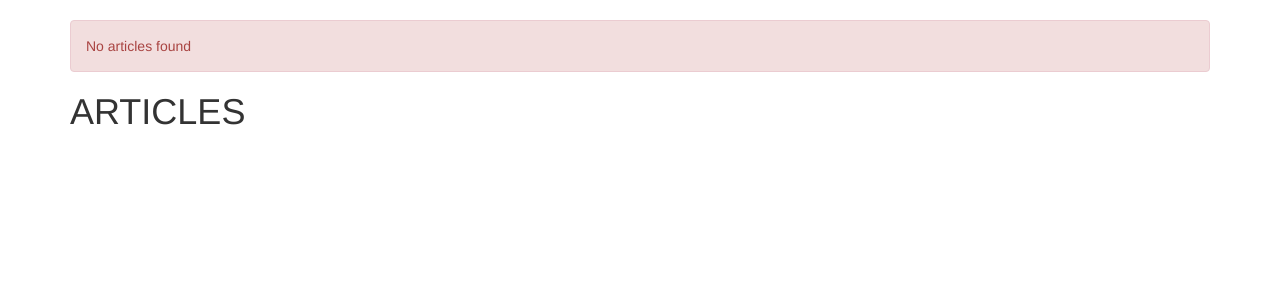
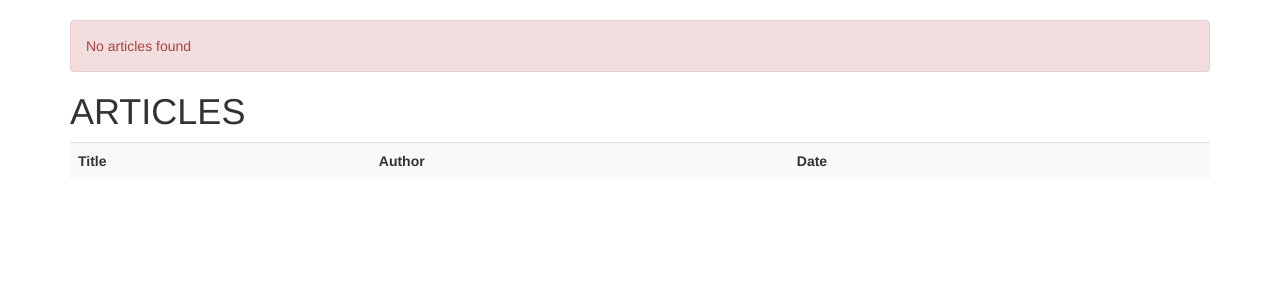
Before and after one commit to mndragos/Flask_Application_Tutorial, a Flask app: page /articles/articles in a window 1280 px wide. Shown: the part 52-352 px from the top of the page. Run offline with Flask 2, Linux system fonts and the light colour scheme; data that the repository does not hold is empty; some libraries are stand-ins or nearby versions.

```diff
--- a/flask_application_tutorial/templates/articles/articles.html
+++ b/flask_application_tutorial/templates/articles/articles.html
@@ -2,14 +2,22 @@
 
 {% block body %}
 <h1>ARTICLES</h1>
-<ul class="list-group">
-
+<table class="table table-striped" >
+    <tr>
+        <th scope="col" >Title</th>
+        <th scope="col">Author</th>
+        <th scope="col">Date</th>
+        <th scope="col"></th>
+    </tr>
     {% for article in articles %}
-        <li class="list-group-item">
-            <a href="{{url_for("articles.article", id=article.id)}}">{{article.title}}</a>
-        </li>
+    <tr>
+        <td>{{article["title"]}}</td>
+        <td>{{article["author"]}}</td>
+        <td>{{article["create_date"]}}</td>
+        <td><a href="{{url_for("articles.article", id=article.id)}}" class="btn btn-default pull-right" >VIEW</a></td>
+    </tr>
     {% endfor %}
-</ul>
+    </table>
 
 
 
```
